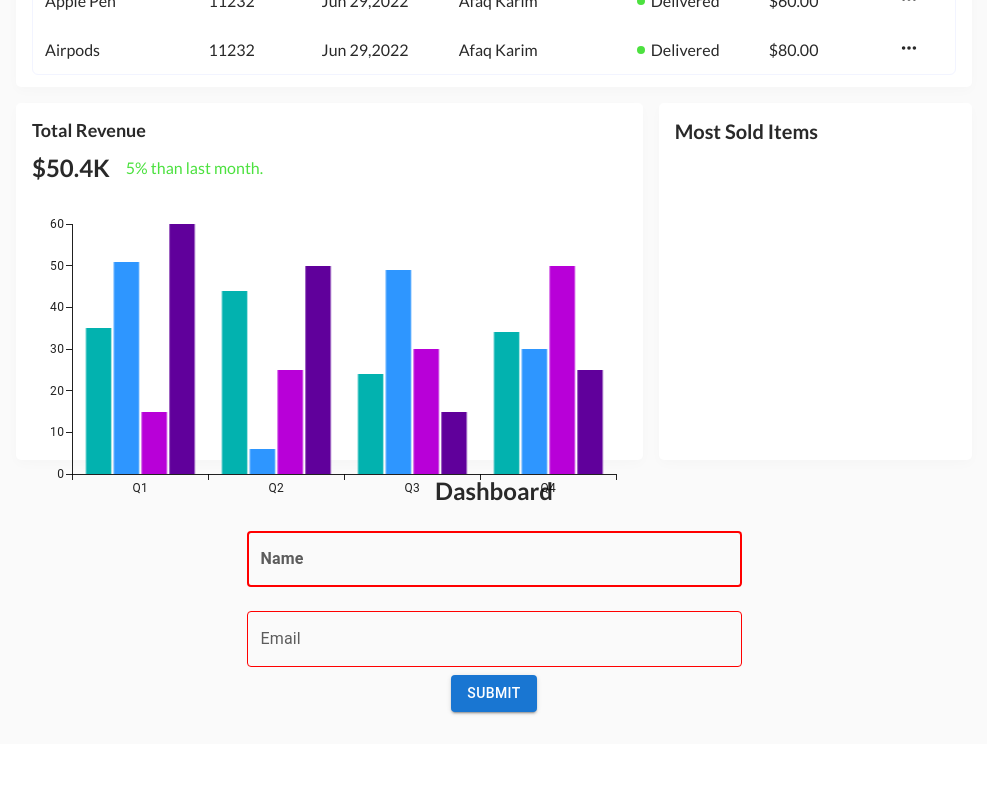
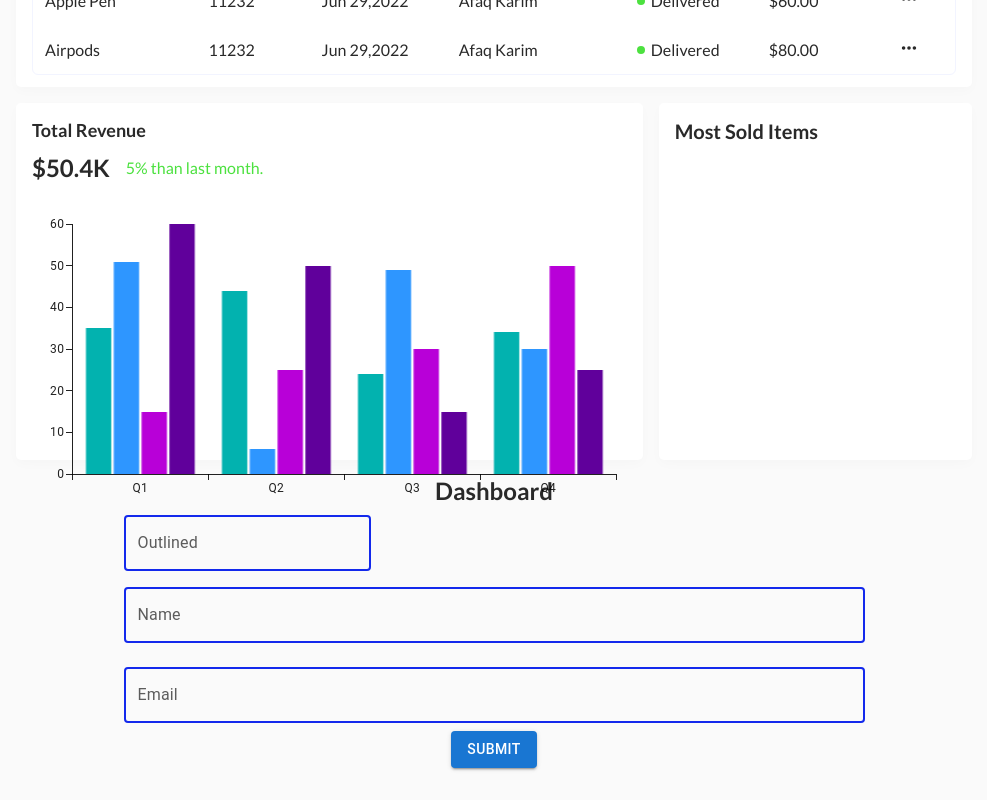
Before and after one commit to dinethdf/Money-Master_Web_wizard_UI, a React (Vite) app: page /statistics in a window 1280 px wide. Shown: the part 933-1733 px from the top of the page, without its empty margins (276-1263 px from the left). Before the commit the page ends 1677 px from the top, so only its background shows below. Built offline with nearby package versions, Linux system fonts and the light colour scheme.

Commit message:
style change

```diff
--- a/src/components/dashboard/transactionForm/TransactionForm.jsx
+++ b/src/components/dashboard/transactionForm/TransactionForm.jsx
@@ -50,33 +50,41 @@ const TransactionForm = () => {
 
         <form>
         <div className="form-controller-1">
+        <TextField
+      label="Outlined"
+      variant="outlined"
+      color="secondary"
+      sx={{
+        "& .MuiOutlinedInput-root": {
+          color: "#000",
+          fontFamily: "Arial",
+          fontWeight: "bold",
+          "& .MuiOutlinedInput-notchedOutline": {
+            borderColor: "#2e2e2e",
+            borderWidth: "2px",
+          },
+          "&.Mui-focused": {
+            "& .MuiOutlinedInput-notchedOutline": {
+              borderColor: "red",
+              borderWidth: "2px",
+
+            },
+          },
+          "&:hover:not(.Mui-focused)": {
+            "& .MuiOutlinedInput-notchedOutline": {
+              borderColor: "yellow",
+            },
+          },
+        },
+
+      }}
+    />
           <TextField
             className="form1"
             label="Name"
             variant="outlined"
             fullWidth
             margin="normal"
-            sx={{
-              // Root class for the input field
-              "& .MuiOutlinedInput-root": {
-                color: "red",
-                fontFamily: "Arial",
-                fontWeight: "bold",
-
-                // Class for the border around the input field
-                "& .MuiOutlinedInput-notchedOutline": {
-                  borderColor: "red",
-                  borderWidth: "2px",
-                },
-              },
-
-              // Class for the label of the input field
-              "& .MuiInputLabel-outlined": {
-                color: "red",
-                borderColor: "yellow",
-                fontWeight: "bold",
-              },
-            }}
           />
           <TextField
             className="form1"
--- a/src/components/dashboard/transactionForm/TransactionForm.scss
+++ b/src/components/dashboard/transactionForm/TransactionForm.scss
@@ -31,7 +31,7 @@
   }
 
   .form-controller-1 .MuiOutlinedInput-notchedOutline{
-    border-color: red;
+    border-color: rgb(243, 32, 32);
   }
 
 
@@ -40,23 +40,35 @@
 // }
 
 // .MuiOutlinedInput-root:hover .MuiOutlinedInput-notchedOutline {
-//     border-color: rgba(238, 234, 0, 0.87);
+//     border-color: rgb(238, 255, 0);
 // }
 
-// .MuiOutlinedInput-root .MuiOutlinedInput-notchedOutline {
-//   border-color: rgba(211, 27, 211, 0.87);
-// }
+// // .MuiOutlinedInput-root .MuiOutlinedInput-notchedOutline {
+// //   border-color: rgba(211, 27, 211, 0.87);
+// // }
 
-// .MuiOutlinedInput-root .Mui-Focused .MuiOutlinedInput-notchedOutline {
-//   border-color: #b6c3d0;
-// }
 
-// .MuiInputBase-root .MuiOutlinedInput-root .MuiInputBase-colorPrimary .MuiInputBase-fullWidth .MuiInputBase-formControl .css-1o0kqxp-MuiInputBase-root-MuiOutlinedInput-root
-// .MuiInputBase-root .MuiOutlinedInput-root .MuiInputBase-colorPrimary .MuiInputBase-fullWidth .MuiInputBase-formControl
-// .css-1o0kqxp-MuiInputBase-root-MuiOutlinedInput-root  .MuiOutlinedInput-notchedOutline {
-// border-color: #cc8c7c !important;
+.form-controller-1 .MuiOutlinedInput-root {
+   color: "#000";
+    font-family: "Arial";
+    font-weight: bold;
 
-// }
+    & .MuiOutlinedInput-notchedOutline {
+      border-color: #1329ec;
+      border-width:2px;
+    }
+
+    &.Mui-focused {
+      & .MuiOutlinedInput-notchedOutline {
+        border-color: red;
+        border-width: 2px,
+      }
+    }
+    &:hover .MuiOutlinedInput-notchedOutline{
+      border-color: #d0ff00; // Change the border color on hover
+    }
+  }
+
 
   .form-open-btn {
     display: inline-flex;
```
